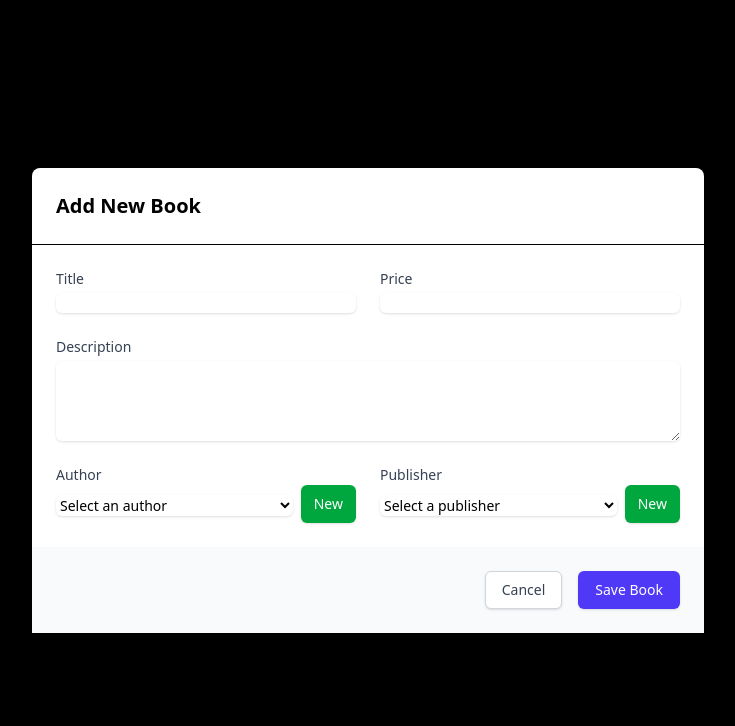
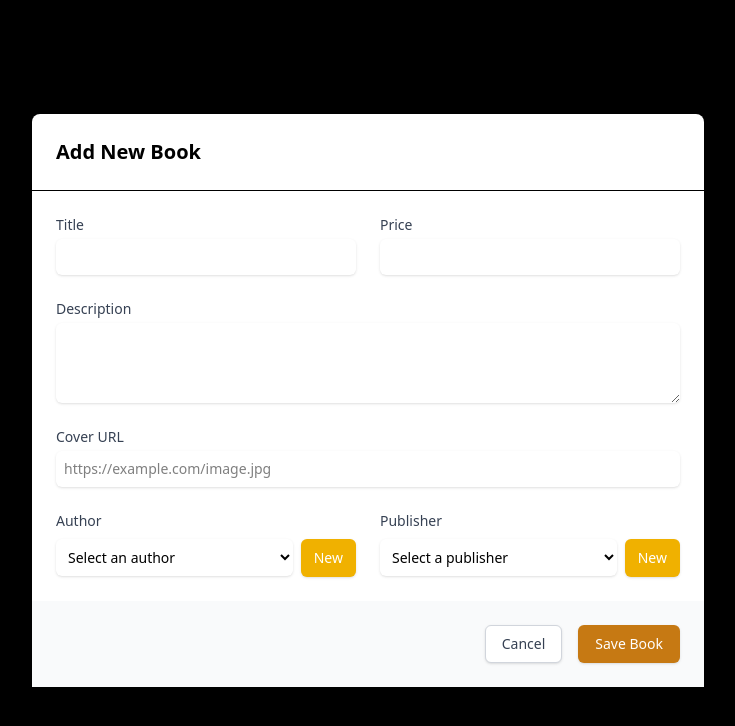
Before and after one commit to benhamida24244/neth_bookpoint, a Vue app: page /dashboard/books in a window 1280 px wide. Both pictures are taken after typing "Sample" into the empty fields and a click on the button "Add New Book". Shown: the top 726 px of the page, without its empty margins (272-1007 px from the left). Built offline with nearby package versions, Linux system fonts and the light colour scheme.

Commit message:
feat: Update AddBookModal and Books components with new styling and cover URL input

```diff
--- a/src/components/Dashboard/Modals/AddBookModal.vue
+++ b/src/components/Dashboard/Modals/AddBookModal.vue
@@ -22,6 +22,7 @@ const newBook = ref({
   price: null,
   author: '',
   publisher: '',
+  cover: '',
 })
 
 const authors = computed(() => authorStore.authors)
@@ -83,7 +84,7 @@ const handleSaveAttribute = (name) => {
                 v-model="newBook.title"
                 type="text"
                 id="title"
-                class="mt-1 block w-full border-gray-300 rounded-md shadow-sm focus:ring-indigo-500 focus:border-indigo-500 sm:text-sm"
+                class="mt-1 p-2 block w-full border-[var(--color-primary)] rounded-md shadow-sm focus:ring-indigo-500 focus:border-indigo-500 sm:text-sm"
                 required
               />
             </div>
@@ -93,7 +94,7 @@ const handleSaveAttribute = (name) => {
                 v-model.number="newBook.price"
                 type="number"
                 id="price"
-                class="mt-1 block w-full border-gray-300 rounded-md shadow-sm focus:ring-indigo-500 focus:border-indigo-500 sm:text-sm"
+                class="mt-1 p-2 block w-full border-[var(--color-primary)] rounded-md shadow-sm focus:ring-indigo-500 focus:border-indigo-500 sm:text-sm"
                 required
               />
             </div>
@@ -108,13 +109,23 @@ const handleSaveAttribute = (name) => {
                 class="mt-1 block w-full border-gray-300 rounded-md shadow-sm focus:ring-indigo-500 focus:border-indigo-500 sm:text-sm"
               ></textarea>
             </div>
+            <div class="md:col-span-2">
+              <label for="cover" class="block text-sm font-medium text-gray-700">Cover URL</label>
+              <input
+                v-model="newBook.cover"
+                id="cover"
+                type="text"
+                placeholder="https://example.com/image.jpg"
+                class="mt-1 p-2 block w-full border-[var(--color-primary)] rounded-md shadow-sm focus:ring-indigo-500 focus:border-indigo-500 sm:text-sm"
+              />
+            </div>
             <div>
               <label for="author" class="block text-sm font-medium text-gray-700">Author</label>
               <div class="flex items-center gap-2">
                 <select
                   v-model="newBook.author"
                   id="author"
-                  class="mt-1 block w-full border-gray-300 rounded-md shadow-sm focus:ring-indigo-500 focus:border-indigo-500 sm:text-sm"
+                  class="mt-2 p-2 block w-full border-gray-300 rounded-md shadow-sm focus:ring-indigo-500 focus:border-indigo-500 sm:text-sm"
                   required
                 >
                   <option disabled value="">Select an author</option>
@@ -125,7 +136,7 @@ const handleSaveAttribute = (name) => {
                 <button
                   @click="openAddAttributeModal('author')"
                   type="button"
-                  class="px-3 py-2 text-sm font-medium text-white bg-green-600 border border-transparent rounded-md shadow-sm hover:bg-green-700"
+                  class="mt-2 px-3 py-2 text-sm font-medium text-white bg-[var(--color-light)] border border-transparent rounded-md shadow-sm hover:bg-[var(--color-primary)]"
                 >
                   New
                 </button>
@@ -139,7 +150,7 @@ const handleSaveAttribute = (name) => {
                 <select
                   v-model="newBook.publisher"
                   id="publisher"
-                  class="mt-1 block w-full border-gray-300 rounded-md shadow-sm focus:ring-indigo-500 focus:border-indigo-500 sm:text-sm"
+                  class="mt-2 p-2 block w-full border-gray-300 rounded-md shadow-sm focus:ring-indigo-500 focus:border-indigo-500 sm:text-sm"
                   required
                 >
                   <option disabled value="">Select a publisher</option>
@@ -154,7 +165,7 @@ const handleSaveAttribute = (name) => {
                 <button
                   @click="openAddAttributeModal('publisher')"
                   type="button"
-                  class="px-3 py-2 text-sm font-medium text-white bg-green-600 border border-transparent rounded-md shadow-sm hover:bg-green-700"
+                  class="mt-2 px-3 py-2 text-sm font-medium text-white bg-[var(--color-light)] border border-transparent rounded-md shadow-sm hover:bg-[var(--color-primary)]"
                 >
                   New
                 </button>
@@ -172,7 +183,7 @@ const handleSaveAttribute = (name) => {
         </button>
         <button
           @click="saveBook"
-          class="px-4 py-2 text-sm font-medium text-white bg-indigo-600 border border-transparent rounded-md shadow-sm hover:bg-indigo-700"
+          class="px-4 py-2 text-sm font-medium text-white bg-[var(--color-primary)] border border-transparent rounded-md shadow-sm hover:bg-[var(--color-hover)]"
         >
           Save Book
         </button>
--- a/src/stores/Categories.js
+++ b/src/stores/Categories.js
@@ -221,9 +221,9 @@ export const useCategoriesStore = defineStore("categories", {
       const currentCategory = this.getCurrentCategory(currentId)
       const currentCategoryIndex = this.getCurrentCategoryIndex(currentId)
 
-      const newImage = prompt('Enter new category image URL:', currentCategory.image || '')
+      const newImage = prompt('Enter new category image URL:', currentCategory.icon || '')
       if (newImage && currentCategoryIndex !== -1) {
-        this.categories[currentCategoryIndex].image = newImage
+        this.categories[currentCategoryIndex].icon = newImage
       }
     },
 
--- a/src/views/Dashboard/Books.vue
+++ b/src/views/Dashboard/Books.vue
@@ -171,7 +171,7 @@ const handleUpdateBook = (updatedBook) => {
           </div>
           <button
             @click="showAddBookModal = true"
-            class="px-4 py-2 rounded-lg bg-[var(--color-primary)] text-white font-medium hover:bg-[var(--color-primary-dark)] transition-colors duration-200"
+            class="px-4 py-2 rounded-lg bg-[var(--color-primary)] text-white font-medium hover:bg-[var(--color-hover)] transition-colors duration-200"
           >
             Add New Book
           </button>
```
